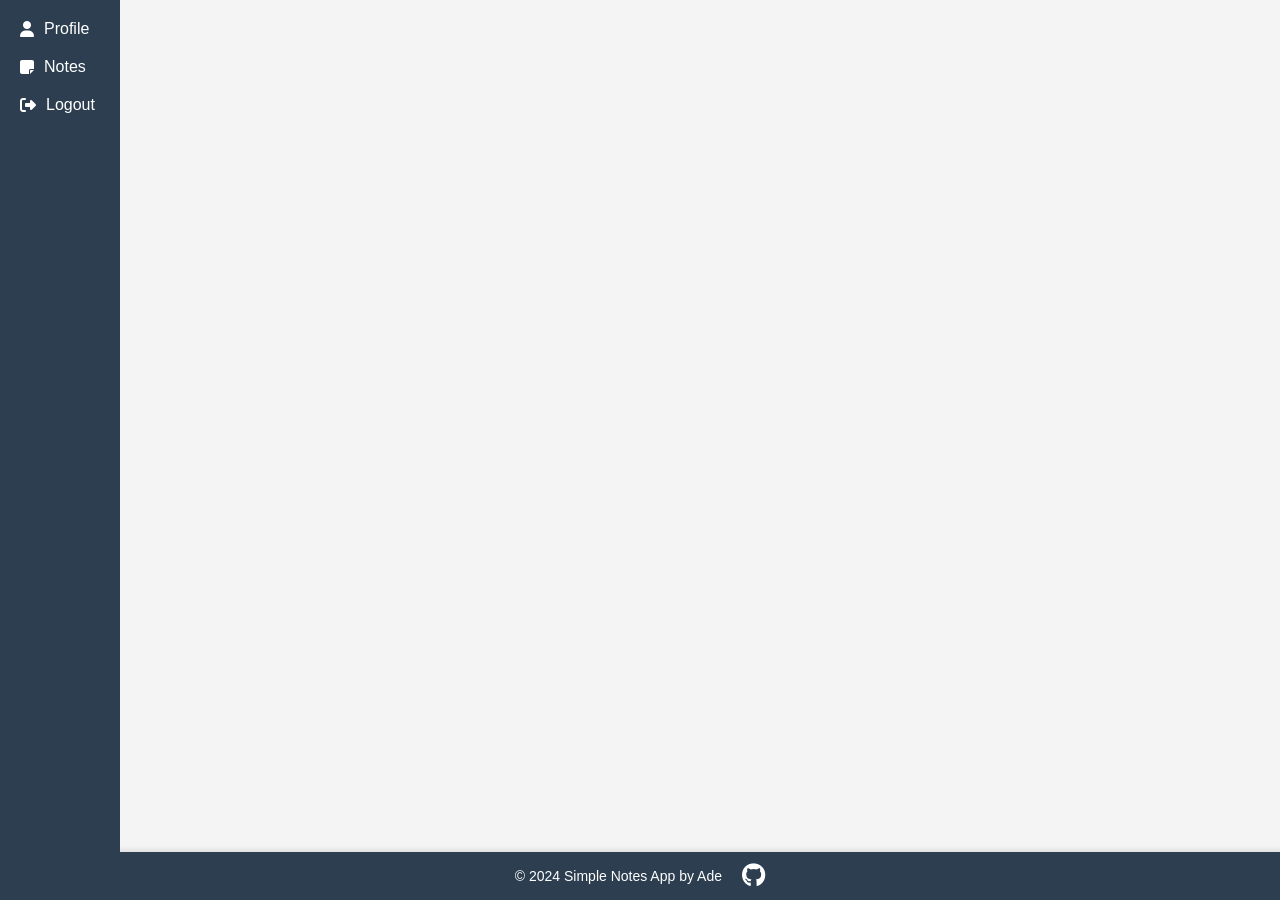
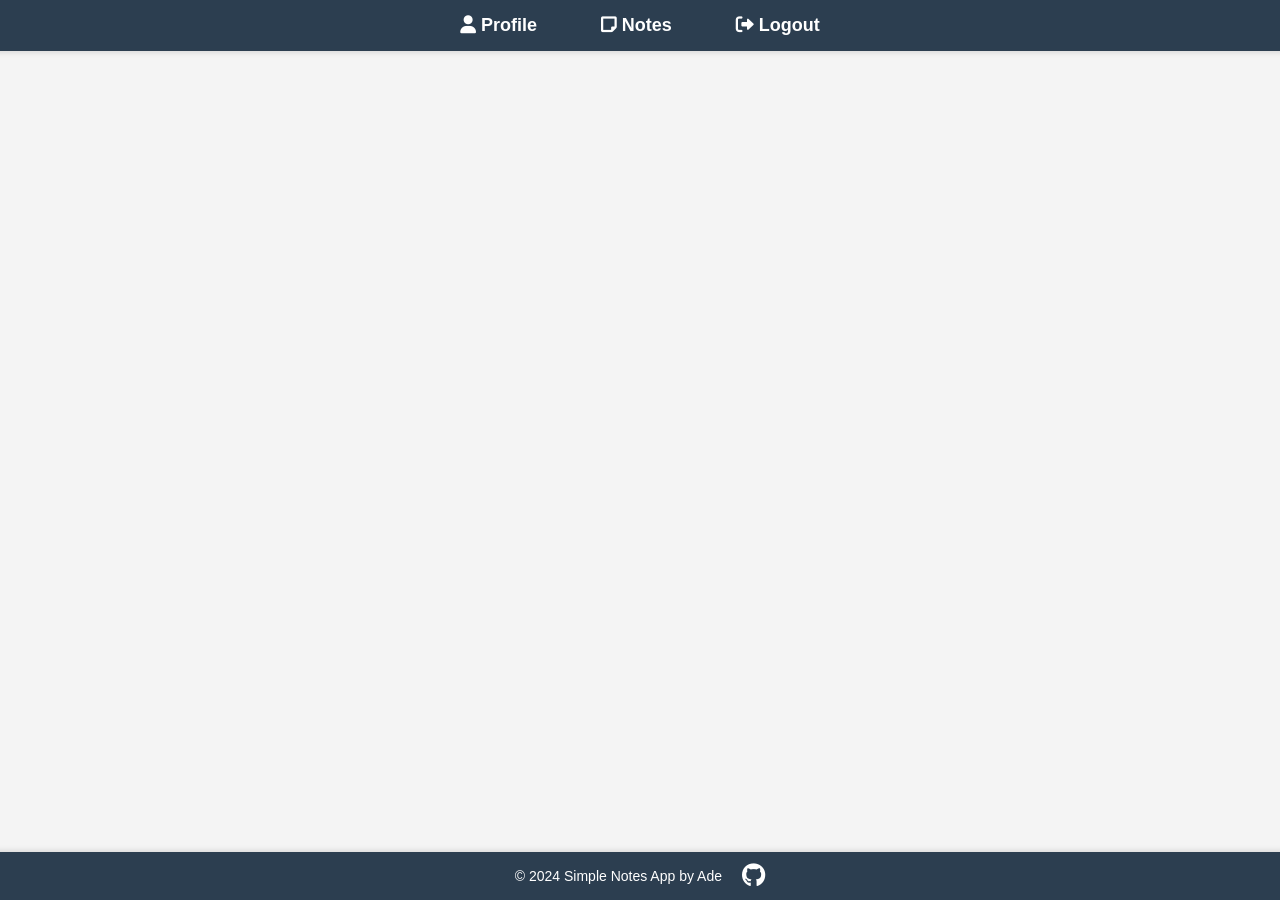
Before and after one commit to adesystem/HTML-CSS-JS-FLASK-Simple-Notes-App, a Flask app: page /notes in a window 1280 px wide. Run offline with Flask 3, Linux system fonts and the light colour scheme; the visitor is signed in with stand-in values (Sample User, id 1); some libraries are stand-ins or nearby versions.

Commit message:
Changed sidebar to navbar to navigate the webpage.

```diff
--- a/website/models.py
+++ b/website/models.py
@@ -44,7 +44,7 @@ class User(db.Model, UserMixin):
     name = db.Column(db.String(30), unique=True, nullable=False)
     password = db.Column(db.String(120), nullable=False)
     register_date = db.Column(db.DateTime(timezone=True), default=func.now())
-    account_type = db.Column(db.String(5), nullable=False, default='admin')
+    account_type = db.Column(db.String(5), nullable=False, default='user')
 
     notes = db.relationship('Note', backref='user', lazy=True)
 
@@ -62,7 +62,7 @@ class UserValidator(BaseModel):
     name: str = Field(..., title="Name of the user", min_length=6, max_length=30)
     password: str = Field(..., title="Password of the user", min_length=6, max_length=120)
     register_date: Optional[datetime] = Field(default_factory=datetime.now, title="Date of registration")
-    account_type: Literal['user', 'admin'] = Field('admin', title="Type of account")
+    account_type: Literal['user', 'admin'] = Field('user', title="Type of account")
     notes: Optional[List[NoteValidator]] = Field(None, title="Notes of the user")
 
     def __repr__(self) -> str:
--- a/website/routes/auth.py
+++ b/website/routes/auth.py
@@ -65,3 +65,8 @@ def signup():
             return redirect(url_for('auth.signup'))
 
     return render_template('sign-up.html')
+
+@auth.route('admin')
+@login_required
+def admin():
+    return 'admin'
--- a/website/routes/views.py
+++ b/website/routes/views.py
@@ -16,9 +16,9 @@ def profile():
 
     # total_notes = Note.query.filter_by(user_id=current_user.id).count()
 
-    return render_template('sidebar_base.html')
+    return render_template('base.html')
 
 @views.route('notes')
 @login_required
 def notes():
-    return render_template('sidebar_base.html')
+    return render_template('base.html')
--- a/website/static/css/style.css
+++ b/website/static/css/style.css
@@ -9,6 +9,132 @@ html, body {
     justify-content: center;
     align-items: center;
 }
+
+/* Alert Styles */
+
+#alert-container {
+    position: fixed;
+    top: 60px;
+    left: 0;
+    width: 100%;
+    z-index: 1000;
+    display: flex;
+    flex-direction: column;
+    align-items: center;
+    padding: 10px;
+}
+
+.alert {
+    cursor: pointer;
+    background-color: #f4f4f4;
+    padding: 15px;
+    margin: 10px 0;
+    border-radius: 5px;
+    width: 90%;
+    max-width: 600px;
+    box-shadow: 0 2px 5px rgba(0, 0, 0, 0.1);
+    display: flex;
+    justify-content: space-between;
+    align-items: center;
+    font-size: 16px;
+    color: #333;
+    opacity: 0.9;
+}
+
+.alert-success {
+    background-color: #dff0d8;
+    color: #3c763d;
+}
+
+.alert-error {
+    background-color: #f2dede;
+    color: #a94442;
+}
+
+.alert .close-btn {
+    font-size: 20px;
+    font-weight: bold;
+    margin-left: 20px;
+    color: inherit;
+}
+
+/* General Navbar Styles */
+.navbar {
+    background-color: #2c3e50;
+    padding: 15px 20px;
+    box-shadow: 0 2px 5px rgba(0, 0, 0, 0.1);
+    position: fixed;
+    top: 0;
+    width: 100%;
+    z-index: 1000;
+}
+
+.navbar ul {
+    list-style-type: none;
+    margin: 0;
+    padding: 0;
+    display: flex;
+    justify-content: center;
+}
+
+.navbar ul li {
+    margin: 0 20px;
+}
+
+.navbar ul li a {
+    text-decoration: none;
+    color: white;
+    font-size: 18px;
+    font-weight: bold;
+    padding: 8px 12px;
+    transition: background-color 0.3s ease;
+}
+
+.navbar ul li a:hover {
+    background-color: #34495e;
+    border-radius: 4px;
+}
+
+/* General Footer Styles */
+footer {
+    background-color: #2c3e50;
+    color: white;
+    padding: 10px;
+    text-align: center;
+    box-shadow: 0 -2px 5px rgba(0, 0, 0, 0.1);
+    position: fixed;
+    bottom: 0;
+    width: 100%;
+}
+
+.footer-content {
+    display: flex;
+    justify-content: center;
+    align-items: center;
+    gap: 20px;
+}
+
+.footer-content p {
+    margin: 0;
+    font-size: 14px;
+}
+
+.social-link {
+    color: white;
+    font-size: 24px;
+    transition: transform 0.3s ease, color 0.3s ease;
+}
+
+.social-link:hover {
+    transform: scale(1.2);
+    color: #f39c12;
+}
+
+.layout {
+    display: flex;
+    height: 100vh;
+}
+
 
 /* Login and Sign Up Page Styles */
 .auth-container {
@@ -80,140 +206,3 @@ html, body {
 .auth-container a:hover {
     text-decoration: underline;
 }
-
-
-/* Alert Styles */
-
-#alert-container {
-    position: fixed;
-    top: 0;
-    left: 0;
-    width: 100%;
-    z-index: 1000;
-    display: flex;
-    flex-direction: column;
-    align-items: center;
-    padding: 10px;
-}
-
-.alert {
-    cursor: pointer;
-    background-color: #f4f4f4;
-    padding: 15px;
-    margin: 10px 0;
-    border-radius: 5px;
-    width: 90%;
-    max-width: 600px;
-    box-shadow: 0 2px 5px rgba(0, 0, 0, 0.1);
-    display: flex;
-    justify-content: space-between;
-    align-items: center;
-    font-size: 16px;
-    color: #333;
-    opacity: 0.9;
-}
-
-.alert-success {
-    background-color: #dff0d8;
-    color: #3c763d;
-}
-
-.alert-error {
-    background-color: #f2dede;
-    color: #a94442;
-}
-
-.alert .close-btn {
-    font-size: 20px;
-    font-weight: bold;
-    margin-left: 20px;
-    color: inherit;
-}
-
-/* Footer Styles */
-footer {
-    background-color: #2c3e50;
-    color: white;
-    padding: 10px;
-    text-align: center;
-    box-shadow: 0 -2px 5px rgba(0, 0, 0, 0.1);
-    position: fixed;
-    bottom: 0;
-    width: 100%;
-}
-
-.footer-content {
-    display: flex;
-    justify-content: center;
-    align-items: center;
-    gap: 20px;
-}
-
-.footer-content p {
-    margin: 0;
-    font-size: 14px;
-}
-
-.social-link {
-    color: white;
-    font-size: 24px;
-    transition: transform 0.3s ease, color 0.3s ease;
-}
-
-.social-link:hover {
-    transform: scale(1.2);
-    color: #f39c12;
-}
-
-.layout {
-    display: flex;
-    height: 100vh;
-}
-
-/* Sidebar Styles */
-
-.layout {
-    display: flex;
-    min-height: 100vh;
-}
-
-.sidebar {
-    width: 80px;
-    background-color: #2c3e50;
-    color: white;
-    display: flex;
-    flex-direction: column;
-    padding: 20px;
-    position: fixed;
-    top: 0;
-    left: 0;
-    height: 100vh;
-    z-index: 1000;
-}
-
-.sidebar nav ul {
-    list-style: none;
-    padding: 0;
-    margin: 0;
-}
-
-.sidebar nav ul li {
-    margin-bottom: 20px;
-}
-
-.sidebar nav ul li a {
-    text-decoration: none;
-    color: white;
-    display: flex;
-    align-items: center;
-}
-
-.sidebar nav ul li a i {
-    margin-right: 10px;
-}
-
-.main-content {
-    margin-left: 220px;
-    padding: 40px;
-    flex: 1;
-}
--- a/website/templates/base.html
+++ b/website/templates/base.html
@@ -8,6 +8,22 @@
     <link rel="stylesheet" href="https://cdnjs.cloudflare.com/ajax/libs/font-awesome/6.0.0-beta3/css/all.min.css">
 </head>
 <body>
+
+    <nav class="navbar">
+        <ul>
+            {% if current_user.is_authenticated %}
+                <li><a href="{{ url_for('views.profile') }}"><i class="fas fa-user"></i> Profile</a></li>
+                <li><a href="{{ url_for('views.notes') }}"><i class="fas fa-sticky-note"></i> Notes</a></li>
+                <li><a href="{{ url_for('auth.logout') }}"><i class="fas fa-sign-out-alt"></i> Logout</a></li>
+            {% else %}
+                <li><a href="{{ url_for('auth.login') }}"><i class="fas fa-sign-in-alt"></i> Login</a></li>
+                <li><a href="{{ url_for('auth.signup') }}"><i class="fas fa-user-plus"></i> Sign Up</a></li>
+            {% endif %}
+            {% if current_user.account_type == 'admin' %}
+                <li><a href="{{ url_for('auth.admin') }}"><i class="fas fa-user-shield"></i> Admin Panel</a></li>
+            {% endif %}
+        </ul>
+    </nav>
 
     <div id="alert-container"></div>
 
--- a/website/templates/sidebar_base.html
+++ /dev/null
@@ -1,38 +0,0 @@
-{% extends 'base.html' %}
-
-{% block content %}
-<div class="layout">
-    <aside class="sidebar">
-        <nav>
-            <ul>
-                <li>
-                    <a href="/profile">
-                        <i class="fas fa-user"></i>
-                        <span>Profile</span>
-                    </a>
-                </li>
-                <li>
-                    <a href="/notes">
-                        <i class="fas fa-sticky-note"></i>
-                        <span>Notes</span>
-                    </a>
-                </li>
-                <li>
-                    <a href="/logout">
-                        <i class="fas fa-sign-out-alt"></i>
-                        <span>Logout</span>
-                    </a>
-                </li>
-            </ul>
-        </nav>
-    </aside>
-    <main class="main-content">
-        {% block page_content %}
-        {% endblock %}
-    </main>
-</div>
-{% endblock %}
-
-{% block scripts %}
-    <script src="https://kit.fontawesome.com/a076d05399.js" crossorigin="anonymous"></script>
-{% endblock %}
```
